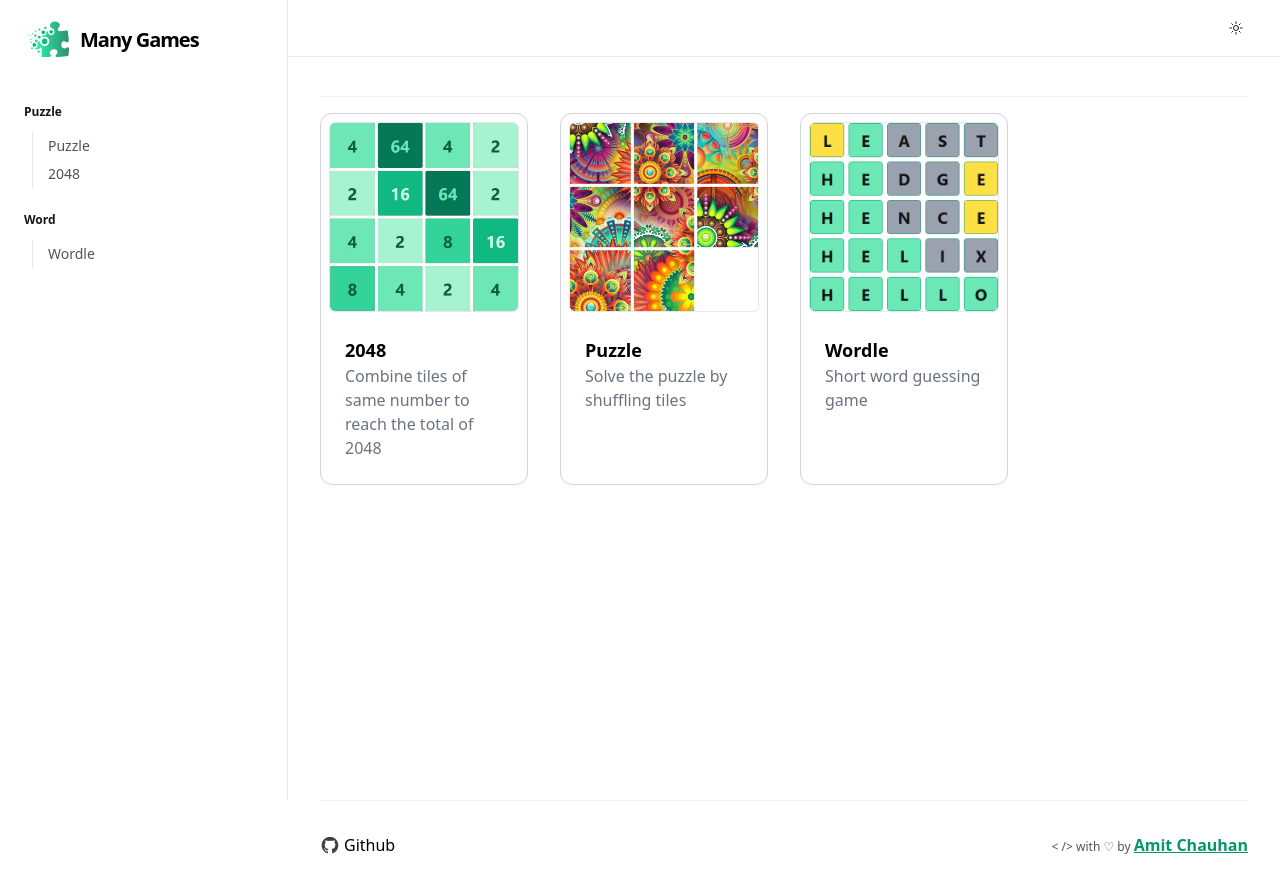
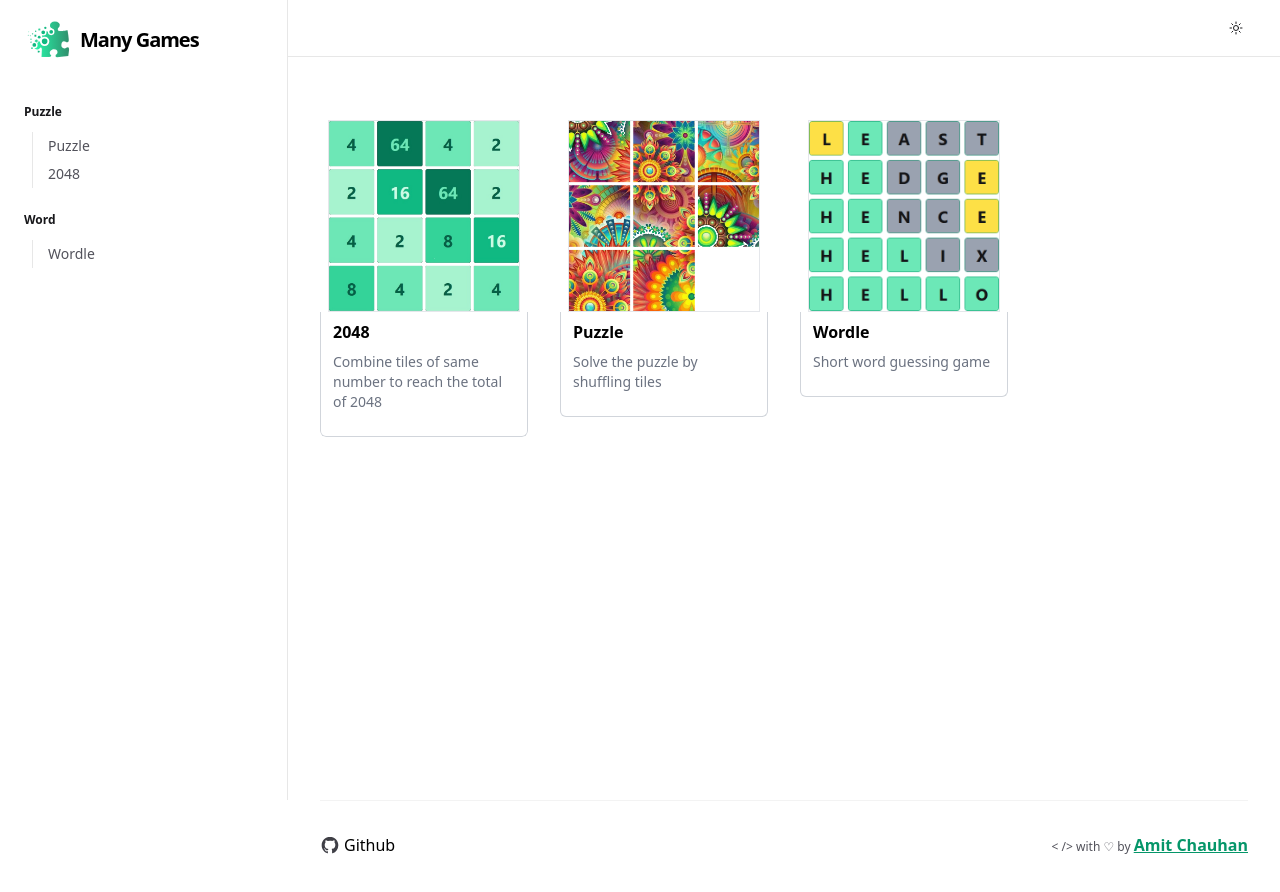
Before and after one commit to Legend0619/ManyGames, a React (Vite) app: page / in a window 1280 px wide. Shown: the top 892 px of the page. Built offline with nearby package versions, Linux system fonts and the light colour scheme.

Commit message:
updated app hero

```diff
--- a/src/components/games/2048/GameBoard.tsx
+++ b/src/components/games/2048/GameBoard.tsx
@@ -96,7 +96,7 @@ export default function GameBoard() {
         {row.map((_, colIndex) => {
           return (
             <div
-              className="h-[76px] w-[76px] rounded-md border border-emerald-600 bg-gray-100 shadow-sm dark:border-emerald-800 dark:bg-zinc-900 sm:h-32 sm:w-32"
+              className="h-[76px] w-[76px] rounded-md border border-emerald-600 bg-white shadow-sm dark:border-emerald-800 dark:bg-zinc-900 sm:h-32 sm:w-32"
               key={colIndex}
             />
           );
--- a/src/components/games/slidePuzzle/GameBoard.tsx
+++ b/src/components/games/slidePuzzle/GameBoard.tsx
@@ -36,8 +36,8 @@ export default function SlidePuzzleBoard(props: IPuzzleProps) {
   const [boardTileDimenstion, setBoardTileDimension] = useLocalStorage(
     "slidingpuzzle-boardsize",
     {
-      col: 7,
-      row: 5,
+      col: 3,
+      row: 3,
     },
   );
   const [board, setBoard] = useState(
--- a/src/components/hero/GameCard.tsx
+++ b/src/components/hero/GameCard.tsx
@@ -1,5 +1,6 @@
 import { useEffect, useRef, useState } from "react";
 import { Link } from "react-router-dom";
+import { classNames } from "../../utility/css";
 
 export type GameCardPropsType = {
   title: string;
@@ -9,30 +10,28 @@ export type GameCardPropsType = {
 };
 
 export default function GameCard(props: GameCardPropsType) {
-  const imgRef = useRef<HTMLImageElement>(null);
+  const cardRef = useRef<HTMLImageElement>(null);
   const [isVisible, setIsVisible] = useState<boolean>(false);
   const [isLoading, setIsLoading] = useState<boolean>(true);
 
+  const observerCallback = (entries: IntersectionObserverEntry[]) => {
+    const [entry] = entries;
+    setIsVisible(entry.isIntersecting);
+  };
+
+  const options = {
+    root: null,
+    rootMargin: "0px",
+    threshold: 0.1,
+  };
+
   useEffect(() => {
-    if (imgRef.current) {
-      const observer = new IntersectionObserver(
-        (entries) => {
-          entries.forEach((entry) => {
-            if (entry.isIntersecting) {
-              setIsVisible(true);
-              observer.unobserve(imgRef.current!);
-            }
-          });
-        },
-        { rootMargin: "50px" },
-      );
-      observer.observe(imgRef.current);
-      return () => {
-        if (imgRef.current === null) return;
-        observer.unobserve(imgRef.current!);
-      };
-    }
-  }, [props.imageUrl]);
+    const observer = new IntersectionObserver(observerCallback, options);
+    if (cardRef.current) observer.observe(cardRef.current);
+    return () => {
+      if (cardRef.current) observer.unobserve(cardRef.current);
+    };
+  }, [cardRef, options]);
 
   const handleImageLoad = () => {
     setIsLoading(false);
@@ -41,27 +40,30 @@ export default function GameCard(props: GameCardPropsType) {
   return (
     <Link
       to={props.link}
-      className="flex flex-col overflow-hidden rounded-xl border border-gray-300 bg-white transition-shadow hover:shadow-md dark:border-zinc-700 dark:bg-zinc-800 dark:hover:shadow-black"
+      className="flex flex-col overflow-hidden rounded-md bg-white transition-shadow hover:shadow-md dark:border-zinc-700 dark:bg-zinc-700 dark:hover:shadow-black"
     >
-      <div className="mx-2 mt-2 overflow-hidden rounded-md border dark:border-zinc-700">
+      <div
+        ref={cardRef}
+        className="overflow-hidden border dark:border-zinc-700 lg:mx-2 lg:mt-2"
+      >
         {isLoading && (
           <div className="aspect-square w-full animate-pulse bg-gray-200 dark:bg-zinc-700"></div>
         )}
+
         <img
-          alt="Icon"
+          alt={props.title}
           className="w-full bg-cover"
-          style={{ opacity: isVisible ? 1 : 0 }}
-          ref={imgRef}
+          style={{ display: isLoading ? "none" : "block" }}
           src={isVisible ? props.imageUrl : ""}
           onLoad={handleImageLoad}
         />
       </div>
-      <div className="flex flex-col p-4 pb-6 xl:p-6">
+      <div className="flex flex-col rounded-b-md border border-t-0 border-gray-300 p-2 dark:border-0 lg:px-3 lg:pb-4">
         <div className="flex flex-col">
-          <span className="text-lg font-bold dark:text-white">
+          <span className="text-md font-semibold dark:text-white">
             {props.title}
           </span>
-          <p className="justify-end text-gray-500 dark:text-gray-400">
+          <p className="hidden justify-end py-2 text-sm text-gray-500 dark:text-gray-400 lg:block">
             {props.description}
           </p>
         </div>
--- a/src/components/hero/Hero.tsx
+++ b/src/components/hero/Hero.tsx
@@ -30,7 +30,7 @@ export default function Hero() {
         games and puzzles!"
       />
       <div className="mb-16 flex flex-col items-center">
-        <div className="grid grid-cols-1 gap-8 border-t border-zinc-900/5 pt-4 dark:border-white/5 sm:grid-cols-2 md:grid-cols-3 xl:grid-cols-4">
+        <div className="grid w-full grid-cols-2 gap-8 pt-4 sm:grid-cols-2 md:grid-cols-3 xl:grid-cols-4">
           <GameCardFallback
             imageUrl="/assets/2048Icon.png"
             link="/2048"
```
